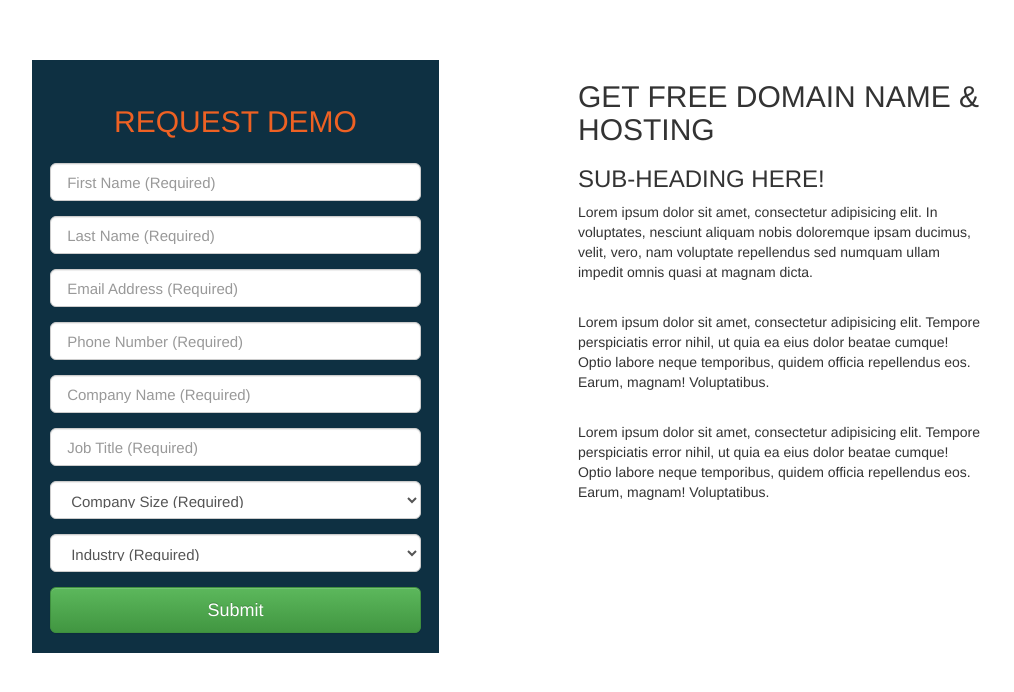
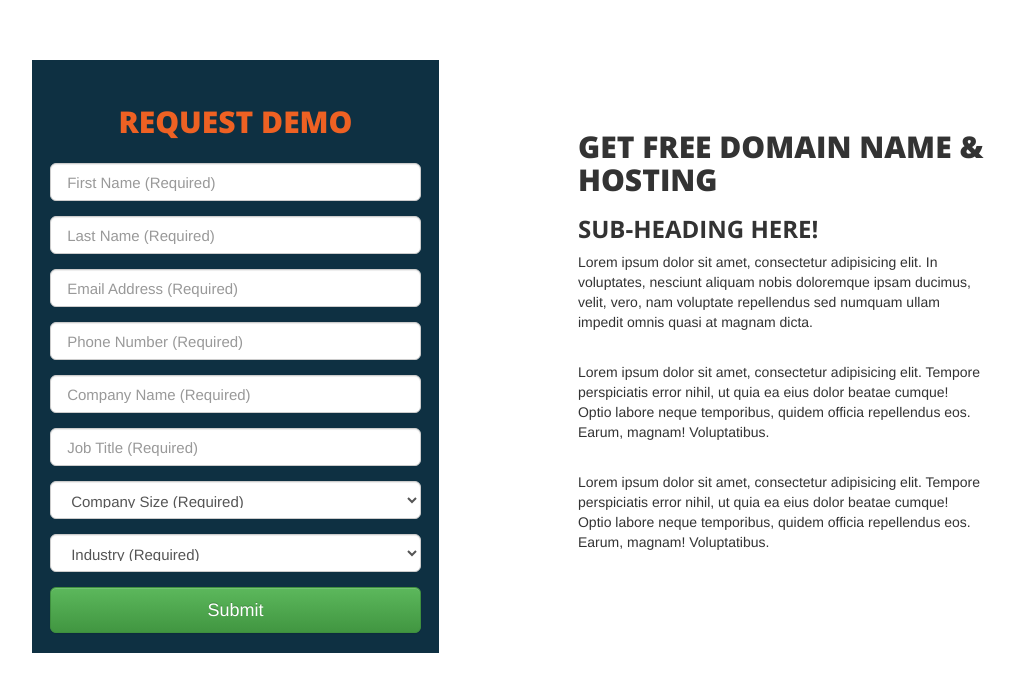
Before and after one commit to ginoskurtloven/Proy3kto101---LandingPage, a PHP site: page / in a window 1280 px wide. Shown: the top 692 px of the page, without its empty margins (77-1091 px from the left). Run offline with PHP 8.4, Linux system fonts and the light colour scheme.

Commit message:
Integrated with google font API

```diff
--- a/index.php
+++ b/index.php
@@ -12,13 +12,15 @@
 	<link rel="stylesheet" href="css/bootstrap/css/bootstrap-theme.css">
 	<!-- Style.css -->
 	<link rel="stylesheet" href="css/style.css">
+	<!-- Google Font:Open Sans -->
+	<link href='https://fonts.googleapis.com/css?family=Open+Sans:400,700,800' rel='stylesheet' type='text/css'>
 </head>
 <body>
-	<div style="padding-top: 60px;" class="fluid-container">
+	<div style="padding-top: 60px; background-size: cover;" class="fluid-container">
 	<div class="row">
 		<div class="col-md-offset-1 col-md-4">
 		<div class="form-container">
-		<h1>REQUEST DEMO</h1>
+		<h1 style="font-family: 'Open Sans', sans-serif; font-weight: 800;">REQUEST DEMO</h1>
 			<form action="" method="POST">
 				<div class="form-group">
 					<input class="form-control input-lg" type="text" name="FirstName" value="" id="FirstName" placeholder="First Name (Required)">
@@ -74,9 +76,9 @@
 			</form>
 		</div>
 		</div>
-		<div class="col-md-offset-1 col-md-4">
-			<h2>GET FREE DOMAIN NAME & HOSTING</h2>
-			<h3>SUB-HEADING HERE!</h3>
+		<div style="background-color: #fff; padding-top: 50px; padding-bottom: 50px;" class="col-md-offset-1 col-md-4">
+			<h2 style="font-family: 'Open Sans',sans-serif; font-weight: 800;">GET FREE DOMAIN NAME & HOSTING</h2>
+			<h3 style="font-family: 'Open Sans',sans-serif; font-weight: 700;">SUB-HEADING HERE!</h3>
 			<p>Lorem ipsum dolor sit amet, consectetur adipisicing elit. In voluptates, nesciunt aliquam nobis doloremque ipsam ducimus, velit, vero, nam voluptate repellendus sed numquam ullam impedit omnis quasi at magnam dicta.</p>
 			&nbsp;
 			<p>Lorem ipsum dolor sit amet, consectetur adipisicing elit. Tempore perspiciatis error nihil, ut quia ea eius dolor beatae cumque! Optio labore neque temporibus, quidem officia repellendus eos. Earum, magnam! Voluptatibus.</p>
```
